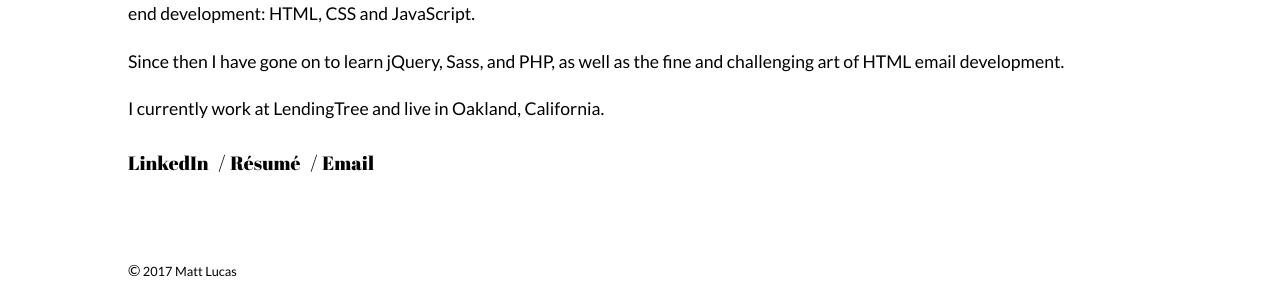
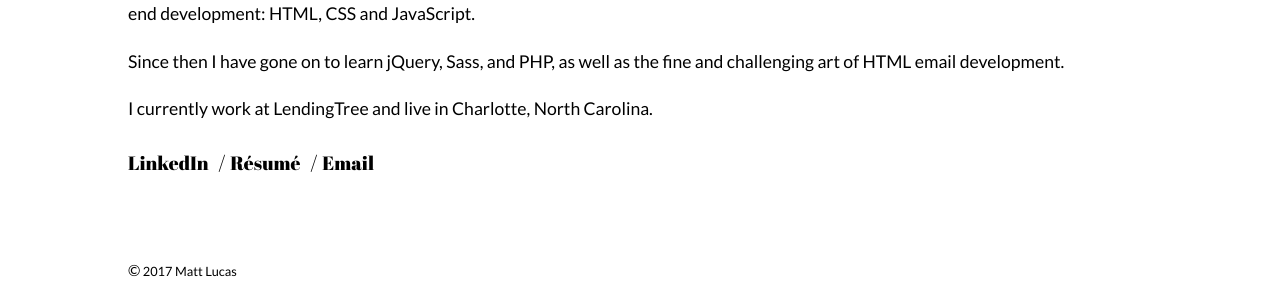
Before and after one commit to mattdavidlucas/mattdavidlucas.github.io, a Jekyll site: the page built from about.html, in a window 1280 px wide. Shown: the part 313-605 px from the top of the page. Built offline with Jekyll 4.4.1, drawn with Linux system fonts in a browser that asks for light colours; nearby versions of some CDN libraries.

Commit message:
Update about page.

```diff
--- a/_config.yml
+++ b/_config.yml
@@ -1,6 +1,6 @@
 # Site settings
 title: Matt Lucas | Senior Email Developer
-description: San Francisco Bay Area Email Developer with a focus on digital marketing.
+description: "Charlotte, North Carolina HTML Email Developer"
 baseurl: "" # the subpath of your site, e.g. /blog/
 #url: "http://mattdavidlucas.com" # the base hostname & protocol for your site
 
--- a/about.html
+++ b/about.html
@@ -11,7 +11,7 @@ permalink: /about/
 
 		<p>Since then I have gone on to learn jQuery, Sass, and PHP, as well as the fine and challenging art of HTML email development.</p>
 
-		<p>I currently work at LendingTree and live in Oakland, California.</p>
+		<p>I currently work at LendingTree and live in Charlotte, North Carolina.</p>
 
 		<footer>
 			<ul class="horizontal-links cf">
```
